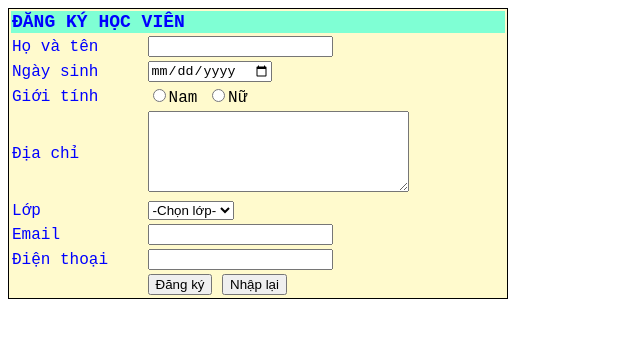
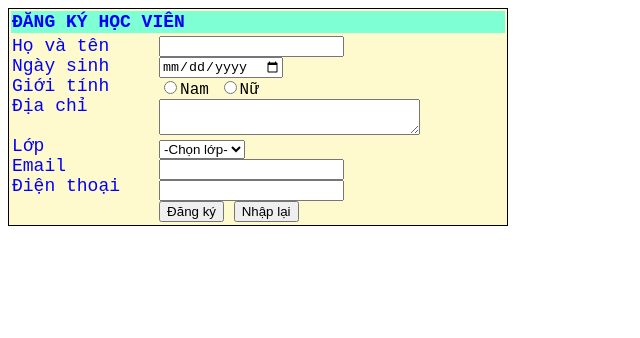
Before and after one commit to NhanHoo23/HTML-Basic, a plain HTML site: page [Bai tap] Tao form don gian/formsimple2.html in a window 1280 px wide. Shown: the whole page, without its empty margins (0-640 px from the left). Drawn offline with Linux system fonts and the light colour scheme.

Commit message:
Tao bang don gian

```diff
--- a/[Bai tap] Tao form don gian/formsimple2.html
+++ b/[Bai tap] Tao form don gian/formsimple2.html
@@ -24,89 +24,33 @@
             <td colspan="2" style="background-color: aquamarine;"><span style="color: blue; font-size:large; font"><b>ĐĂNG KÝ HỌC VIÊN</b></span></td>
         </tr>
         <tr>
-            <td>
-                <label for="name"><span style="color: blue;">Họ và tên</span></label>
+            <td style="vertical-align:top; font-size:large;">
+                <label for="name"><span style="color: blue;">Họ và tên</span></label><br>
+                <label for="birthday"><span style="color: blue;">Ngày sinh</span></label><br>
+                <label for="gender"><span style="color: blue;">Giới tính</span></label><br>
+                <label for="address"><span style="color: blue;">Địa chỉ</span></label><br><br>
+                <label for="class"><span style="color: blue;">Lớp</span></label><br>
+                <label for="email"><span style="color: blue;">Email</span></label><br>
+                <label for="phonenumber"><span style="color: blue;">Điện thoại</span></label>
             </td>
             <td>
                 <form action="formsimple2.html" method="get">
-                    <input type="text" id="name" name="name">
-                </form>
-            </td>
-        </tr>
-        <tr>
-            <td>
-                <label for="birthday"><span style="color: blue;">Ngày sinh</span></label>
-            </td>
-            <td>
-                <form action="formsimple2.html" method="get">
-                    <input type="date" id="birthday" name="birthday">
-                </form>
-            </td>
-        </tr>
-        <tr>
-            <td>
-                <label for="gender"><span style="color: blue;">Giới tính</span></label>
-            </td>
-            <td>
-                <form action="formsimple2.html" method="get">
+                    <input type="text" id="name" name="name"><br>
+                    <input type="date" id="birthday" name="birthday"><br>
                     <input type="radio" id="gender" name="gender">Nam
-                    <input type="radio" id="gender" name="gender">Nữ
-                </form>
-            </td>
-        </tr>
-        <tr>
-            <td>
-                <label for="address"><span style="color: blue;">Địa chỉ</span></label>
-            </td>
-            <td>
-                <form action="formsimple2.html" method="get">
-                    <textarea name="address" id="" cols="30" rows="5"></textarea>
-                </form>
-            </td>
-        </tr>
-        <tr>
-            <td>
-                <label for="class"><span style="color: blue;">Lớp</span></label>
-            </td>
-            <td>
-                <form action="formsimple2.html" method="get">
+                    <input type="radio" id="gender" name="gender">Nữ<br>
+                    <textarea name="address" id="address" cols="30" rows="2"></textarea><br>
                     <select name="class" >
                         <option value="">-Chọn lớp-</option>
                         <option value="A">A</option>
                         <option value="B">B</option>
-                    </select>
-                </form>
-            </td>
-        </tr>
-        <tr>
-            <td>
-                <label for="email"><span style="color: blue;">Email</span></label>
-            </td>
-            <td>
-                <form action="formsimple2.html" method="get">
-                    <input type="text" id="email" name="email">
-                </form>
-            </td>
-        </tr>
-        <tr>
-            <td>
-                <label for="phonenumber"><span style="color: blue;">Điện thoại</span></label>
-            </td>
-            <td>
-                <form action="formsimple2.html" method="get">
-                    <input type="text" id="phonenumber" name="phonenumber">
-                </form>
-            </td>
-        </tr>
-        <tr>
-            <td></td>
-            <td>
-                <form action="formsimple2.html" method="get">
+                    </select><br>
+                    <input type="text" id="email" name="email"><br>
+                    <input type="text" id="phonenumber" name="phonenumber"><br>
                     <input type="submit" name="registration" value="Đăng ký">
                     <input type="reset" name="reset" value="Nhập lại">
                 </form>
             </td>
-        </tr>
     </table>
 </body>
 </html>
```
Also changed, not shown: [Bai tap] Tao form don gian/fgf.html (added, +80 -0 lines), [Bai tap] Tao form don gian/formsimple.html (+8 -30 lines).
